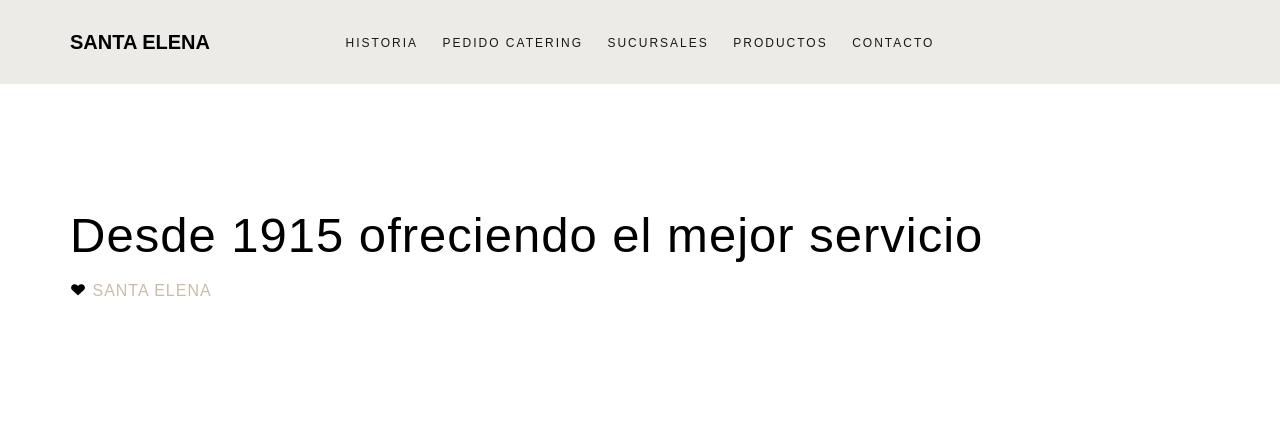
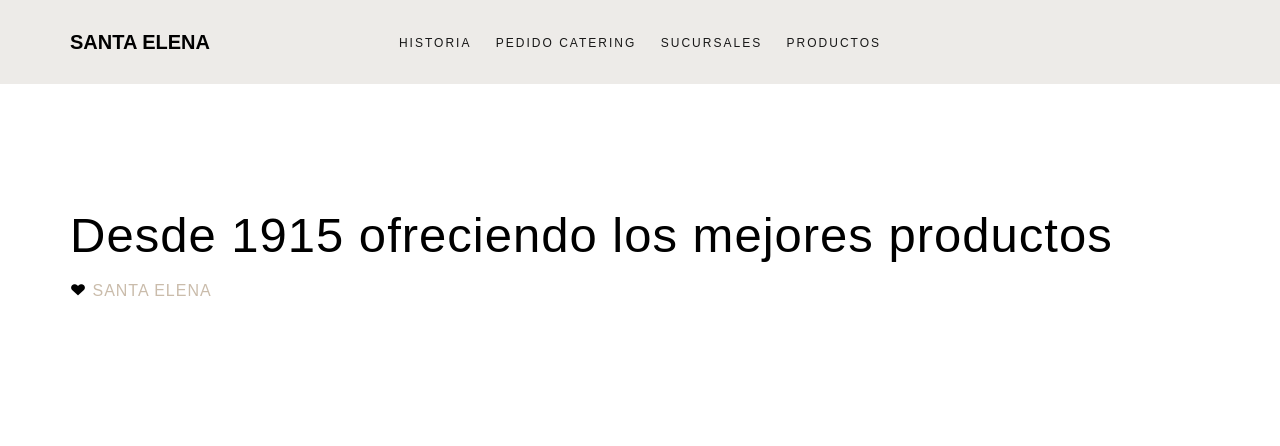
Before and after one commit to lucasguglielmone/Santa-Elena, a PHP site: page / in a window 1280 px wide. Shown: the top 446 px of the page. Run offline with PHP 8.4, Linux system fonts and the light colour scheme; some web fonts are replaced.

Commit message:
nav index

```diff
--- a/index.php
+++ b/index.php
@@ -14,8 +14,7 @@
 		<div class="container">
 			<div class="row top-line animate-box">
 				<div class="col-md-12 text-left intro"> <!-- col-md-push-5 -->
-					<h2>Desde 1915 ofreciendo el mejor servicio<span class="fh5co-highlight"> <i class="icon-heart2"></i> <a >SANTA ELENA</a> </span></h2>
-					<!-- <h2>Shift is a Collection of a Beautiful &amp; Premium Themes.</h2> -->
+					<h2>Desde 1915 ofreciendo los mejores productos<span class="fh5co-highlight"> <i class="icon-heart2"></i> <a >SANTA ELENA</a> </span></h2>
 				</div>
 
 			</div>
--- a/nav.php
+++ b/nav.php
@@ -20,7 +20,6 @@
                     <li><a href="#">Catering Dulce</a></li>
                 </ul>
             </li>
-            <li><a href="contact.html">Contacto</a></li>
         </ul>
     </div>
     <div class="fh5co-top-social menu-1 text-right">
```
